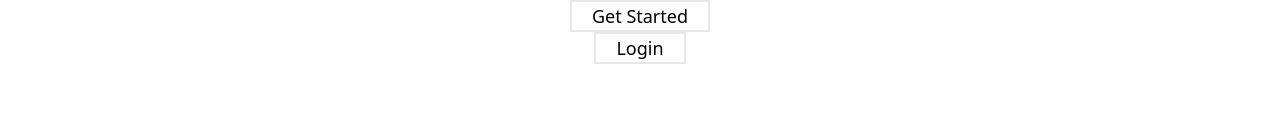
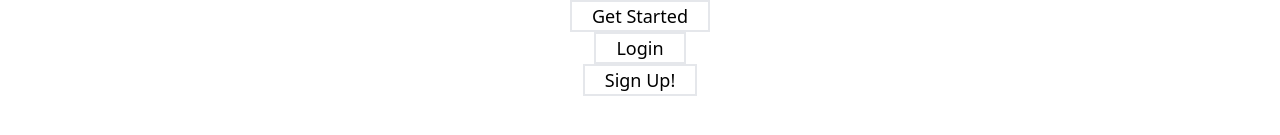
Before and after one commit to siruislybro/JourneyCraft, a Next.js app in the folder journey-craft/: page / in a window 1280 px wide. Shown: the part 443-578 px from the top of the page. Built offline with nearby package versions, Linux system fonts and the light colour scheme.

Commit message:
Update index.tsx

```diff
--- a/journey-craft/pages/index.tsx
+++ b/journey-craft/pages/index.tsx
@@ -17,6 +17,7 @@ const HomePage: React.FC = () => {
           <button className="border border-2 hover:border-white px-5 h-full w-full flex justify-evenly items-center hover:bg-gradient-to-r hover:from-violet-200 hover:to-emerald-200">Get Started</button>
         </Link>
         <Link className="border border-2 text-lg w-auto hover:border-white px-5 h-full w-auto flex justify-evenly items-center hover:bg-gradient-to-r hover:from-violet-200 hover:to-emerald-200" href="/login">Login</Link>
+        <Link className="border border-2 text-lg w-auto hover:border-white px-5 h-full w-auto flex justify-evenly items-center hover:bg-gradient-to-r hover:from-violet-200 hover:to-emerald-200" href="/register">Sign Up!</Link>
       </div>
 
     </Layout>
```
